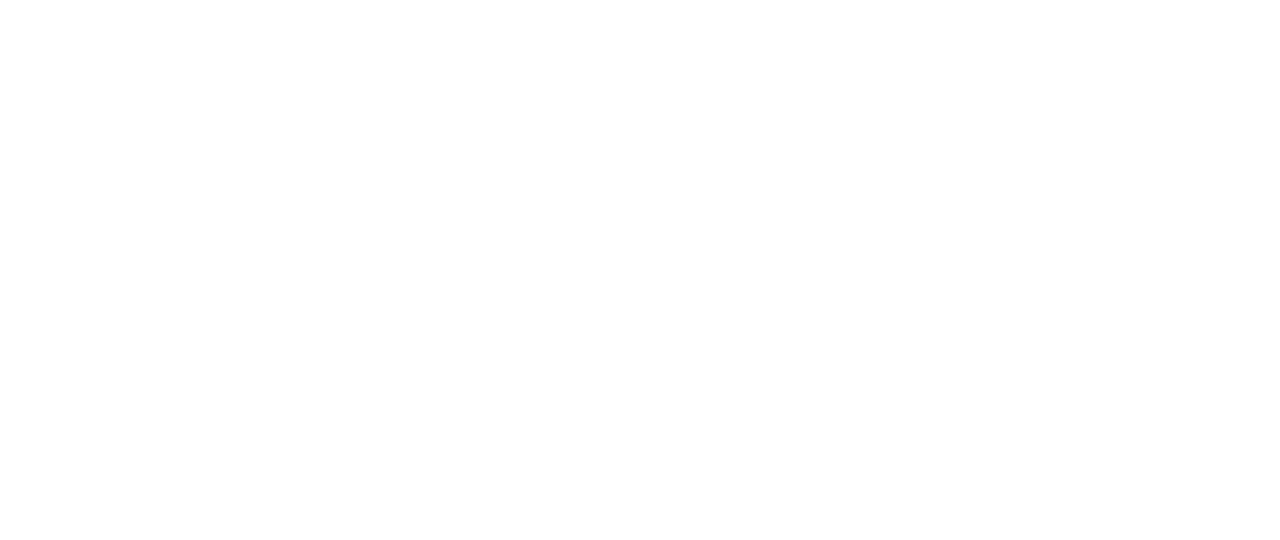
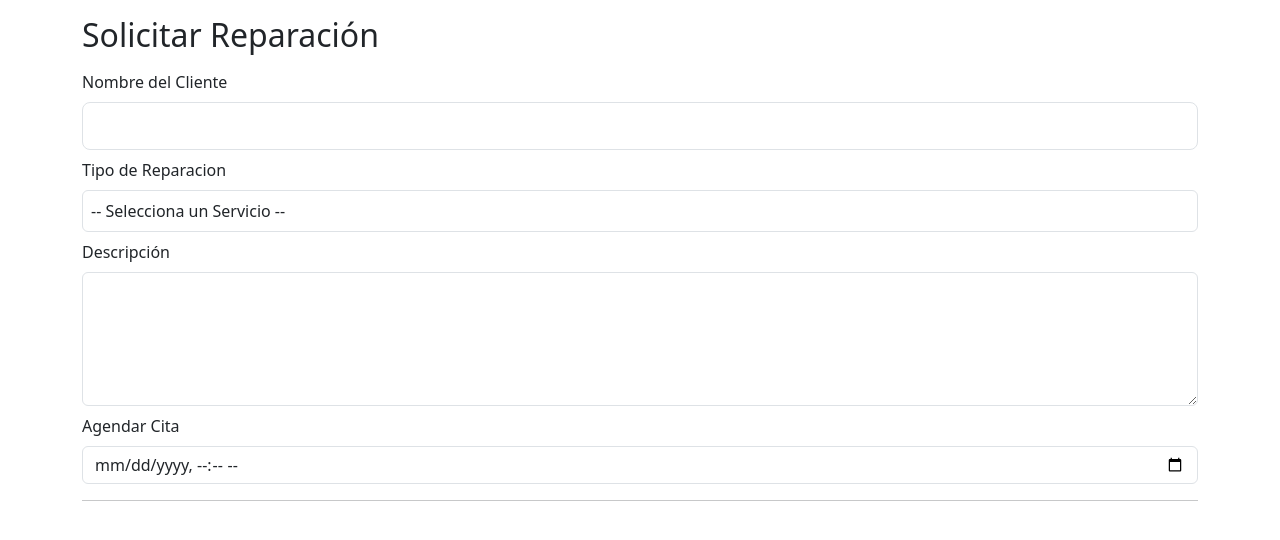
Before and after one commit to gthrice/AutoFix_Etiqueta_y_Lucha, a plain HTML site: page index.html in a window 1280 px wide. Drawn offline with nearby package versions, Linux system fonts and the light colour scheme.

Commit message:
Adición del form1

```diff
--- a/index.html
+++ b/index.html
@@ -20,9 +20,34 @@
         <!-- Inicio Header -->
         <!-- Fin Header -->
         <!-- Inicio Form1 -->
+        <div class="container">
+            <h2 class="my-3">Solicitar Reparación</h2>
+            <div class="form-group my-2">
+                <label for="nombreCliente">Nombre del Cliente</label>
+                <input type="text" class="form-control form-control-lg my-2">
+            </div>
+            <div class="form-group">
+                <label for="seleccionReparación">Tipo de Reparacion</label>
+                <select class="form-control p-2 my-2" id="exampleFormControlSelect1">
+                    <option>-- Selecciona un Servicio --</option>
+                    <option>Cambio de Aceite</option>
+                    <option>Revisión de Frenos</option>
+                    <option>Diagnóstico eléctrico</option>
+                </select>
+            </div>
+            <div class="form-group my-2 my-2">
+                <label for="selectorAsientos">Descripción</label>
+                <textarea class="form-control my-2" rows="5" id="comment" name="text"></textarea>
+            </div>
+            <div>
+                <label for="fechaHora" class="form-label">Agendar Cita</label>
+                <input type="datetime-local" class="form-control" id="fechaHora" name="fechaHora" >
+            </div>
         <!-- Fin Form1 -->
+        <hr>
         <!-- Inicio Form2 -->
         <!-- Fin Form2 -->
 
+        </div>
     </body>
 </html>
```
